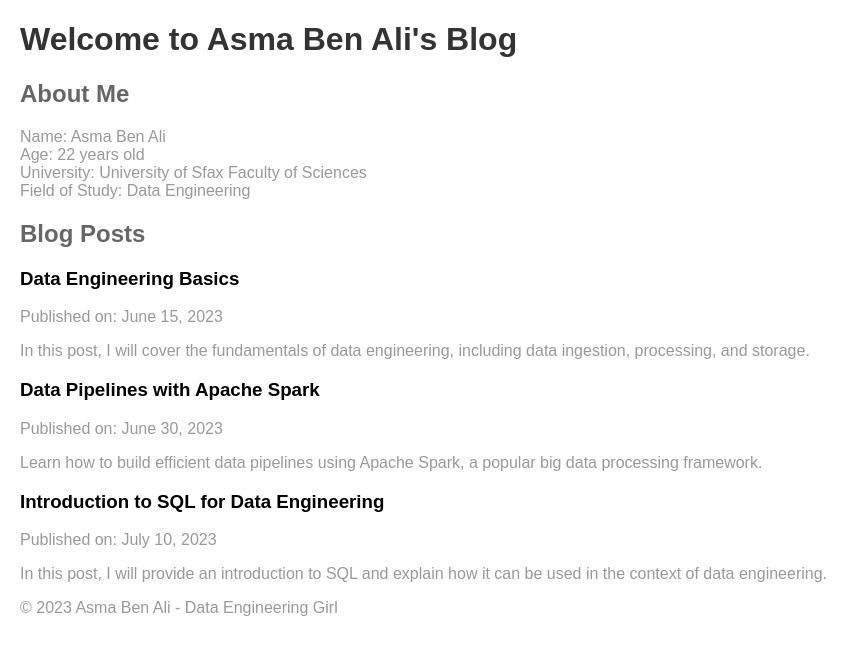
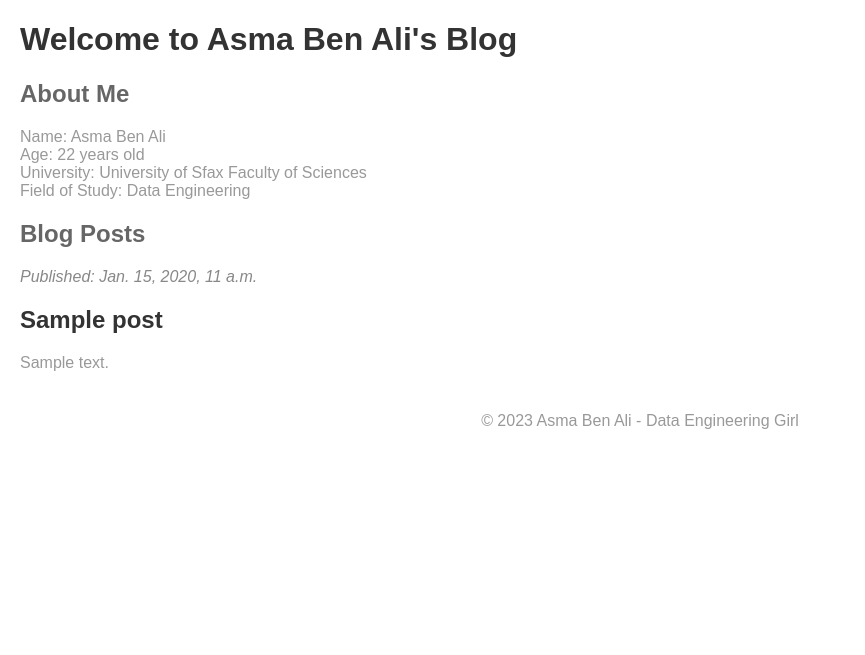
Before and after one commit to Asma-Ben-Ali/MyBlog, a Django app: page / in a window 1280 px wide. Shown: the top 655 px of the page, without its empty margins (0-865 px from the left). Run offline with Django 3.2, Linux system fonts and the light colour scheme; tables that the repository leaves empty hold one stand-in row (values such as "Sample post").

Commit message:
HTML edit

```diff
--- a/blog/templates/blog/post_list.html
+++ b/blog/templates/blog/post_list.html
@@ -20,6 +20,24 @@
         .bio {
             margin-bottom: 20px;
         }
+        article {
+            margin-bottom: 40px;
+        }
+        time {
+            display: block;
+            color: #888;
+            font-style: italic;
+            margin-bottom: 10px;
+        }
+        a {
+            text-decoration: none;
+            color: #333;
+        }
+        footer {
+            margin-top: 40px;
+            text-align: center;
+            color: #999;
+        }
     </style>
 </head>
 <body>
@@ -36,35 +54,17 @@
 
     <section>
         <h2>Blog Posts</h2>
+        {% for post in posts %}
         <article>
-          <h3>Data Engineering Basics</h3>
-          <p>Published on: <time datetime="2023-06-15">June 15, 2023</time></p>
-          <p>
-            In this post, I will cover the fundamentals of data engineering, including data ingestion, processing, and storage.
-          </p>
+            <time>Published: {{ post.published_date }}</time>
+            <h2><a href="{{ post.url }}">{{ post.title }}</a></h2>
+            <p>{{ post.text|linebreaksbr }}</p>
         </article>
+        {% endfor %}
+    </section>
 
-        <article>
-          <h3>Data Pipelines with Apache Spark</h3>
-          <p>Published on: <time datetime="2023-06-30">June 30, 2023</time></p>
-          <p>
-            Learn how to build efficient data pipelines using Apache Spark, a popular big data processing framework.
-          </p>
-        </article>
-
-        <article>
-          <h3>Introduction to SQL for Data Engineering</h3>
-          <p>Published on: <time datetime="2023-07-10">July 10, 2023</time></p>
-          <p>
-            In this post, I will provide an introduction to SQL and explain how it can be used in the context of data engineering.
-          </p>
-        </article>
-
-        <!-- Add more blog posts here -->
-      </section>
-
-      <footer>
+    <footer>
         <p>&copy; 2023 Asma Ben Ali - Data Engineering Girl</p>
-      </footer>
+    </footer>
 </body>
 </html>
--- a/blog/views.py
+++ b/blog/views.py
@@ -1,4 +1,7 @@
 from django.shortcuts import render
+from django.utils import timezone
+from .models import Post
 
 def post_list(request):
-    return render(request, 'blog/post_list.html', {})
+    posts = Post.objects.filter(published_date__lte=timezone.now()).order_by('published_date')
+    return render(request, 'blog/post_list.html', {'posts': posts})
```
